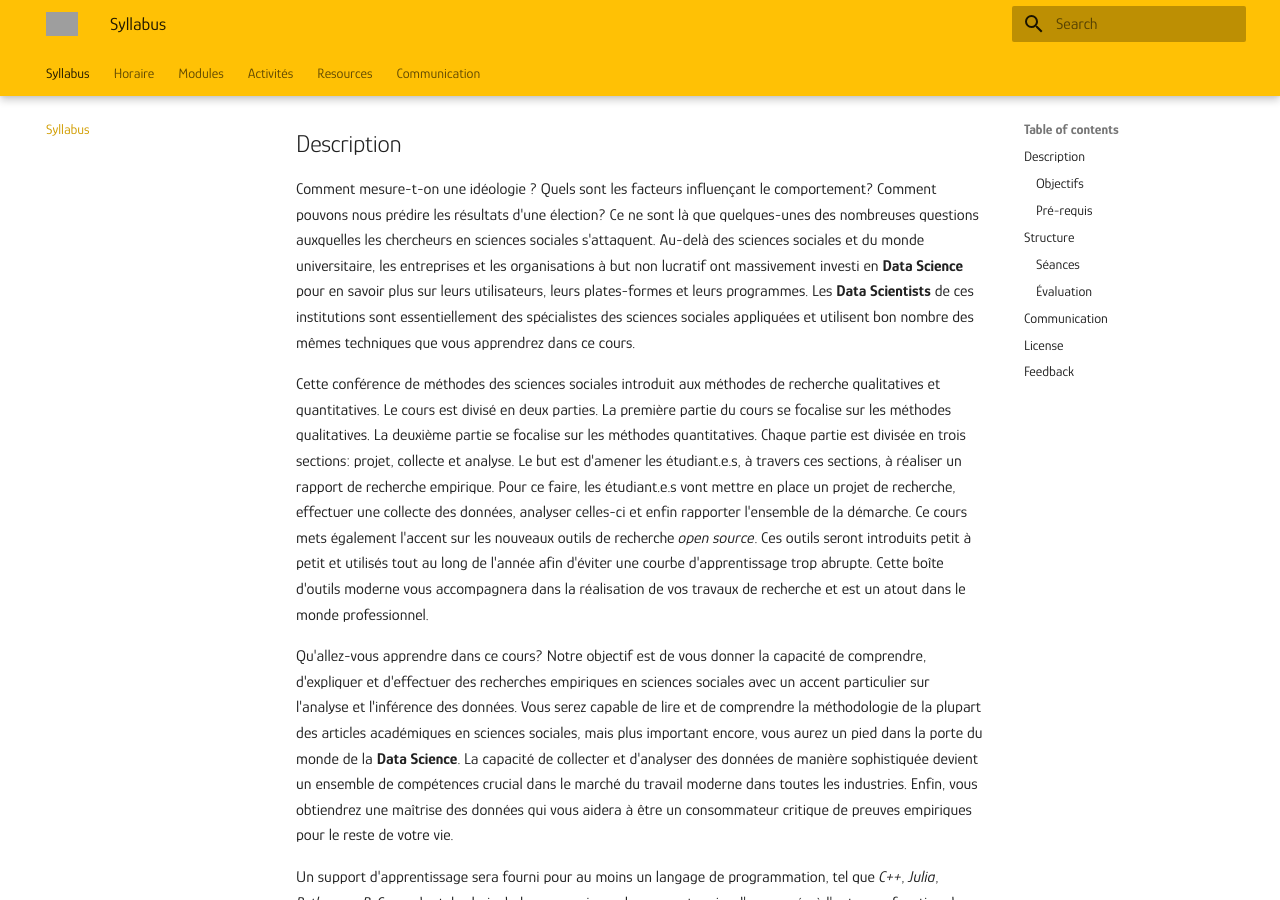
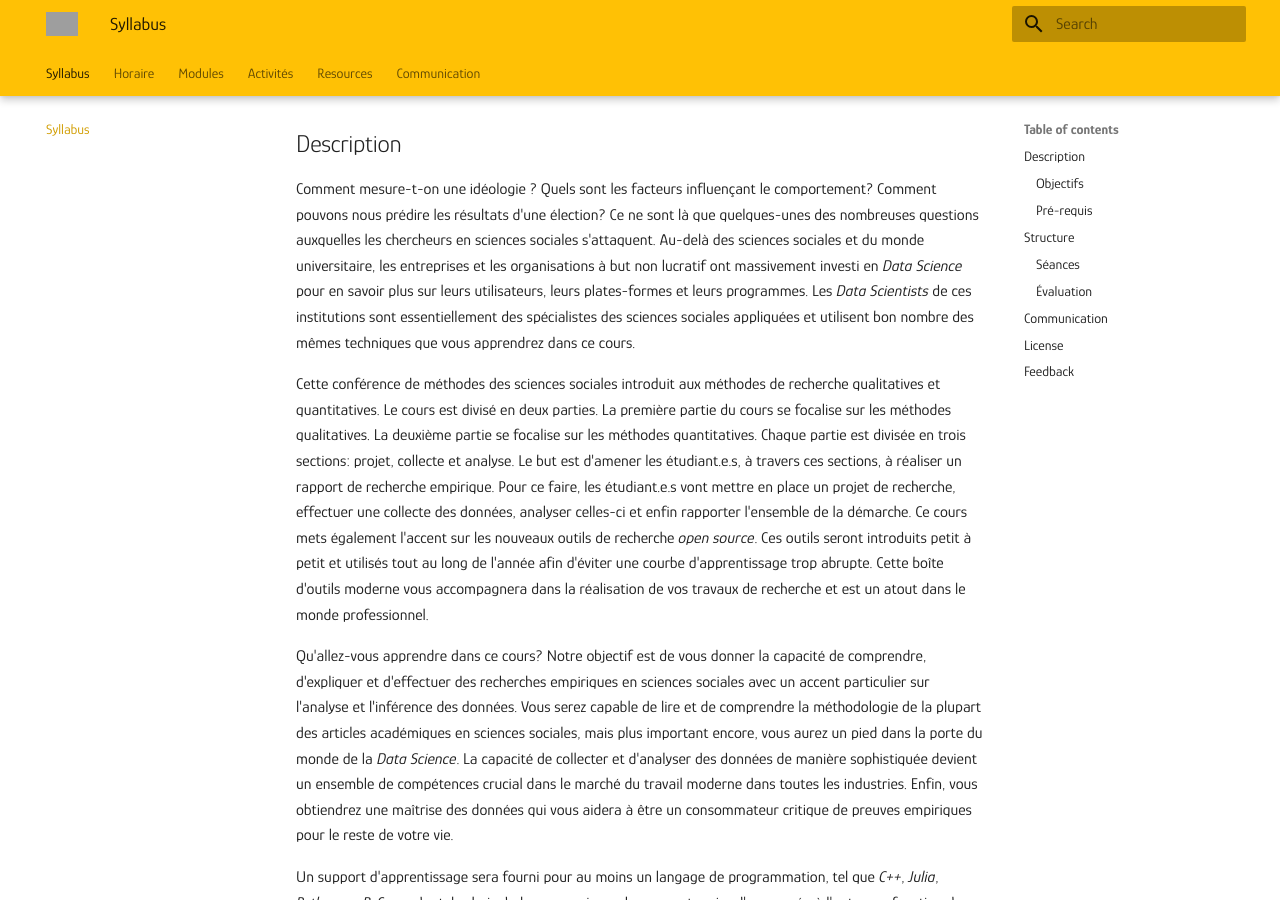
Before and after one commit to mickaeltemporao/mdss, an MkDocs documentation site: the page built from docs/index.md, in a window 1280 px wide and 900 px high, scrolled down 341 px. Built offline with MkDocs 1.6.1 and Material for MkDocs 9.7.7, drawn with Linux system fonts in a browser that asks for light colours; grey boxes are pictures that could not be loaded.

```diff
--- a/docs/index.md
+++ b/docs/index.md
@@ -7,12 +7,12 @@
 | :fontawesome-solid-university: Sciences Po Bordeaux, **A.116** | :fontawesome-solid-university: Sciences Po Bordeaux, B.140 |
 
 ## Description
-Comment mesure-t-on une idéologie ? Quels sont les facteurs influençant le comportement? Comment pouvons nous prédire les résultats d'une élection? Ce ne sont là que quelques-unes des nombreuses questions auxquelles les chercheurs en sciences sociales s'attaquent. Au-delà des sciences sociales et du monde universitaire, les entreprises et les organisations à but non lucratif ont massivement investi en **Data Science** pour en savoir plus sur leurs utilisateurs, leurs plates-formes et leurs programmes. Les **Data Scientists** de ces institutions sont essentiellement des spécialistes des sciences sociales appliquées et utilisent bon nombre des mêmes techniques que vous apprendrez dans ce cours.
+Comment mesure-t-on une idéologie ? Quels sont les facteurs influençant le comportement? Comment pouvons nous prédire les résultats d'une élection? Ce ne sont là que quelques-unes des nombreuses questions auxquelles les chercheurs en sciences sociales s'attaquent. Au-delà des sciences sociales et du monde universitaire, les entreprises et les organisations à but non lucratif ont massivement investi en *Data Science* pour en savoir plus sur leurs utilisateurs, leurs plates-formes et leurs programmes. Les *Data Scientists* de ces institutions sont essentiellement des spécialistes des sciences sociales appliquées et utilisent bon nombre des mêmes techniques que vous apprendrez dans ce cours.
 
 Cette conférence de méthodes des sciences sociales introduit aux méthodes de recherche qualitatives et quantitatives. Le cours est divisé en deux parties. La première partie du cours se focalise sur les méthodes qualitatives. La deuxième partie se focalise sur les méthodes quantitatives. Chaque partie est divisée en trois sections: projet, collecte et analyse. Le but est d'amener les étudiant.e.s, à travers ces sections, à réaliser un rapport de recherche empirique. Pour ce faire, les étudiant.e.s vont mettre en place un projet de recherche, effectuer une collecte des données, analyser celles-ci et enfin rapporter l'ensemble de la démarche. Ce cours mets également l'accent sur les nouveaux outils de recherche *open source*. Ces outils seront introduits petit à petit et utilisés tout au long de l'année afin d'éviter une courbe d'apprentissage trop abrupte. Cette boîte d'outils moderne vous accompagnera dans la réalisation de vos travaux de recherche et est un atout dans le monde professionnel.
 
 Qu'allez-vous apprendre dans ce cours?
-Notre objectif est de vous donner la capacité de comprendre, d'expliquer et d'effectuer des recherches empiriques en sciences sociales avec un accent particulier sur l'analyse et l'inférence des données. Vous serez capable de lire et de comprendre la méthodologie de la plupart des articles académiques en sciences sociales, mais plus important encore, vous aurez un pied dans la porte du monde de la **Data Science**. La capacité de collecter et d'analyser des données de manière sophistiquée devient un ensemble de compétences crucial dans le marché du travail moderne dans toutes les industries. Enfin, vous obtiendrez une maîtrise des données qui vous aidera à être un consommateur critique de preuves empiriques pour le reste de votre vie.
+Notre objectif est de vous donner la capacité de comprendre, d'expliquer et d'effectuer des recherches empiriques en sciences sociales avec un accent particulier sur l'analyse et l'inférence des données. Vous serez capable de lire et de comprendre la méthodologie de la plupart des articles académiques en sciences sociales, mais plus important encore, vous aurez un pied dans la porte du monde de la *Data Science*. La capacité de collecter et d'analyser des données de manière sophistiquée devient un ensemble de compétences crucial dans le marché du travail moderne dans toutes les industries. Enfin, vous obtiendrez une maîtrise des données qui vous aidera à être un consommateur critique de preuves empiriques pour le reste de votre vie.
 
 Un support d'apprentissage sera fourni pour au moins un langage de programmation, tel que *C++*, *Julia*, *Python* ou *R*. Cependant, le choix du langage pris en charge peut varier d'une année à l'autre, en fonction des bénéfices jugés pour les étudiants, que ce soit en termes de pédagogie ou de compétences qui en découlent. Cette année, le choix par défaut est *Python*.
 
```
Also changed, not shown: docs/schedule.md (+1 -0 lines).
